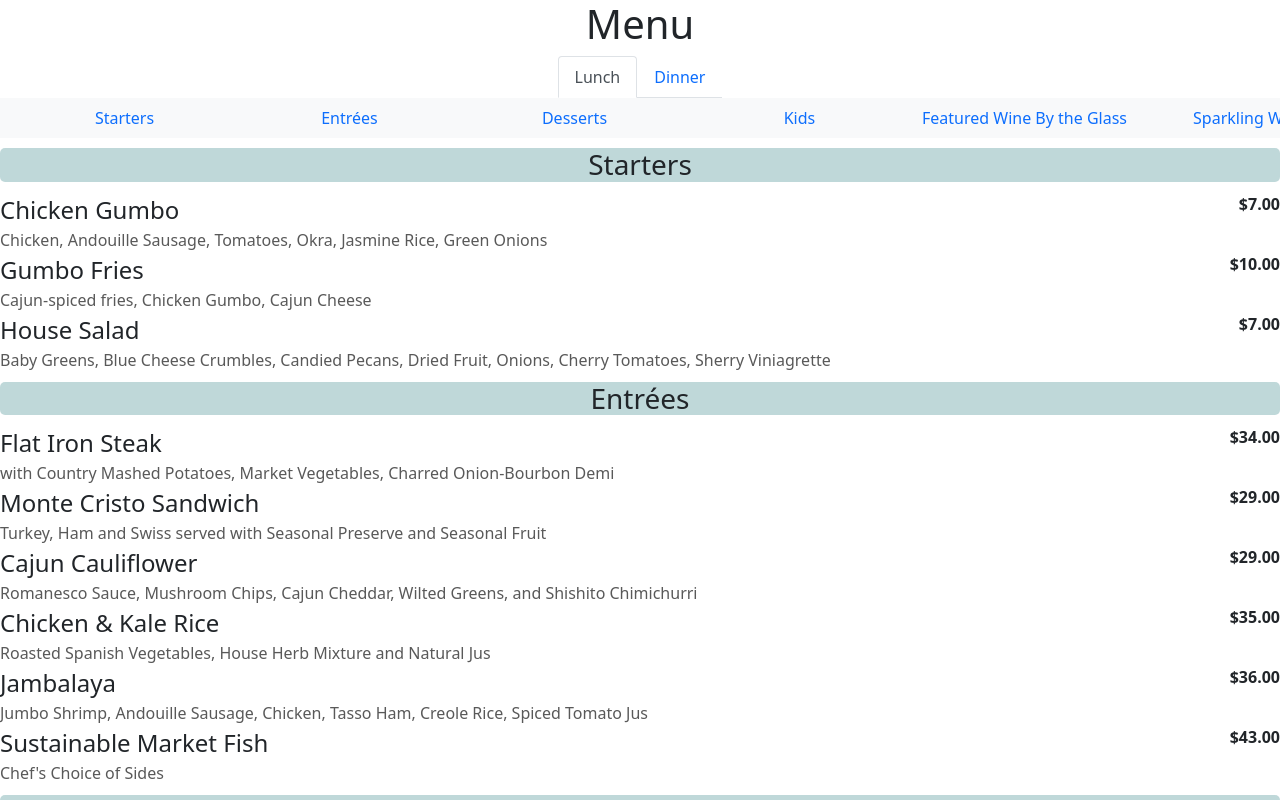
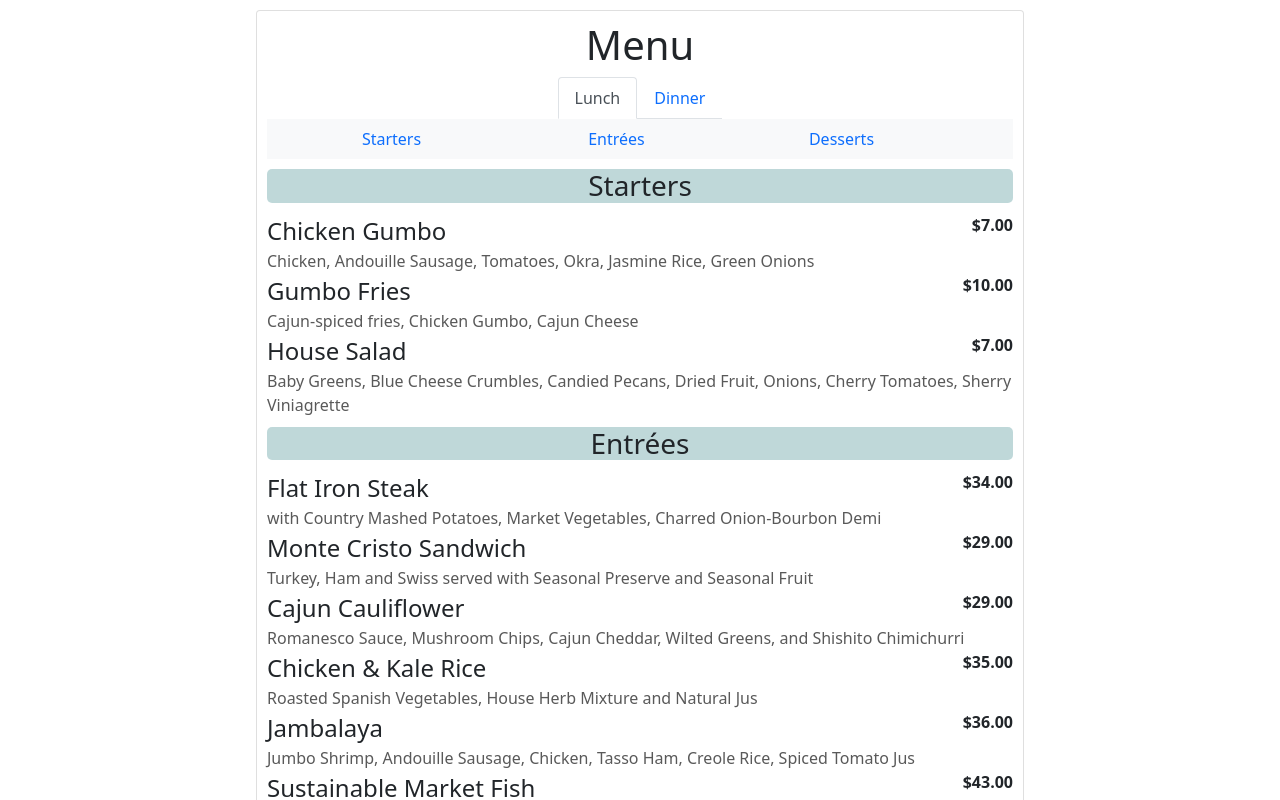
Before and after one commit to Samantha1Mathis/blue-bayou, a React (Create React App) app: page /#/menu in a window 1280 px wide. Shown: the top 800 px of the page. Built offline with nearby package versions, Linux system fonts and the light colour scheme.

Commit message:
Fix menu component and make menu page.

```diff
--- a/src/pages/menu.js
+++ b/src/pages/menu.js
@@ -1,6 +1,24 @@
 import React from "react";
+import { Card } from "react-bootstrap";
 import { Menu } from "../components/menu";
 
 export default function MenuPage() {
-  return <Menu />;
+  return (
+    <div
+      style={{
+        width: "100%",
+        height: "100%",
+        marginTop: "10px",
+        marginBottom: "10px",
+        display: "flex",
+        flexDirection: "column",
+        justifyContent: "center",
+        alignItems: "center",
+      }}
+    >
+      <Card style={{ width: "60%", padding: "10px" }}>
+        <Menu />
+      </Card>
+    </div>
+  );
 }
```
